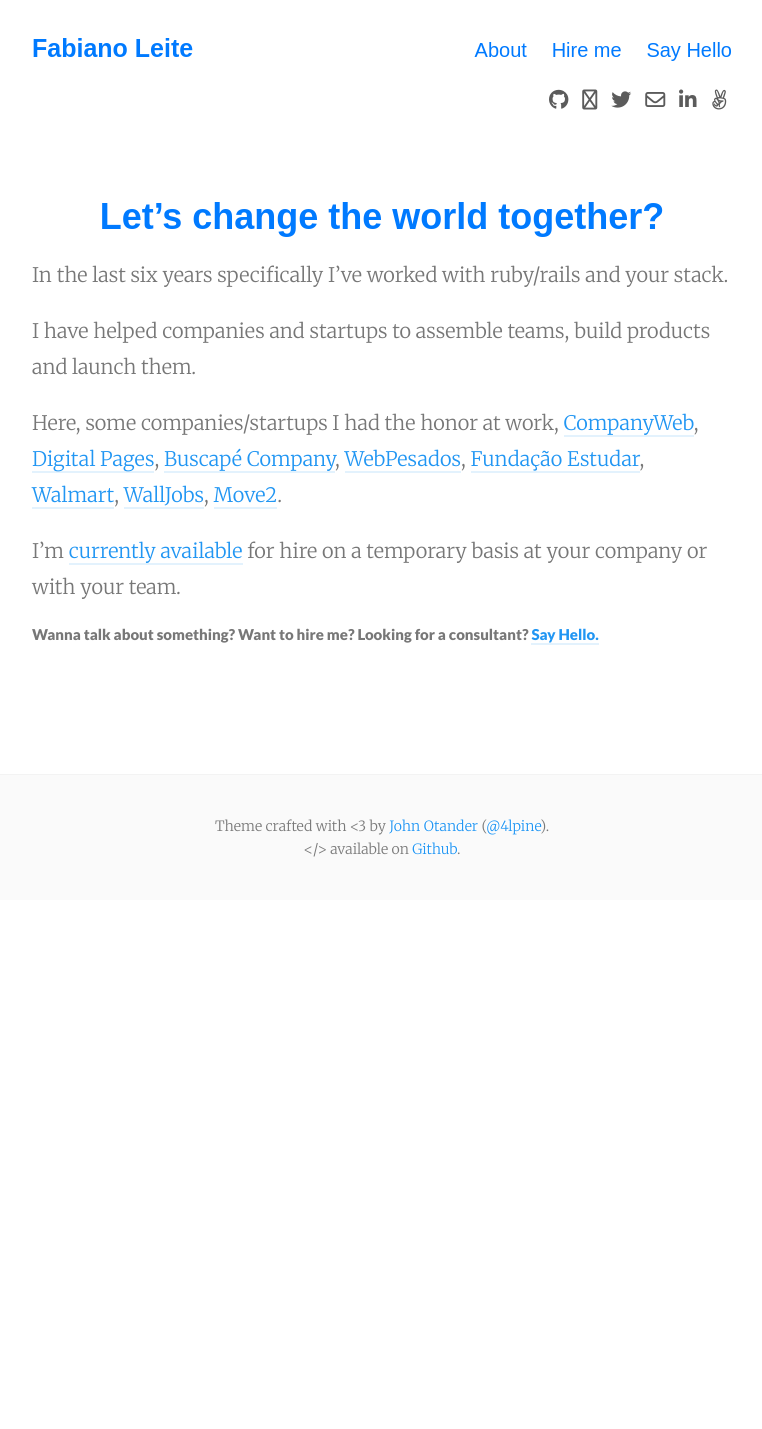
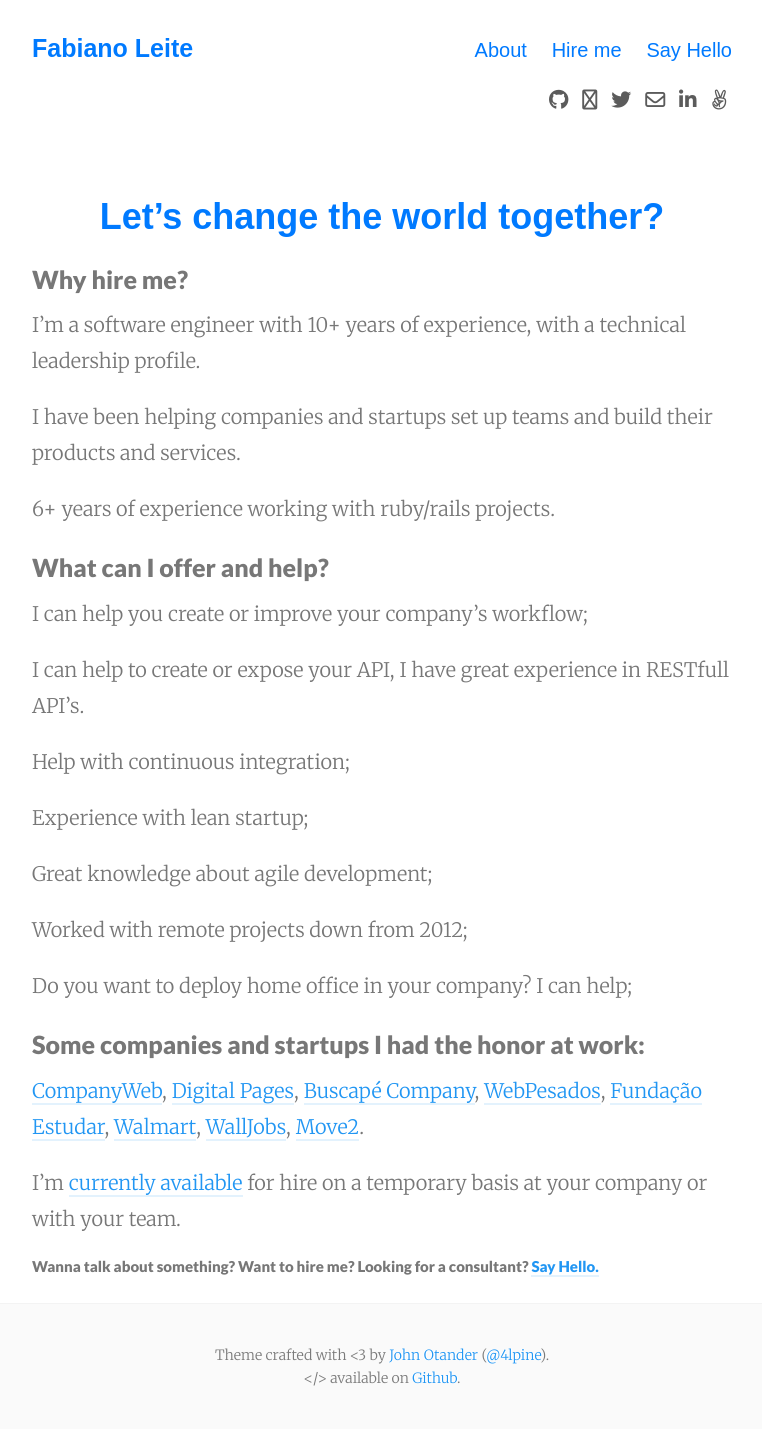
Before and after one commit to fabianoleittes/fabianoleittes.github.io, a Jekyll site: the page built from hire.md, in a window 1280 px wide. Shown: the whole page, without its empty margins (258-1020 px from the left). Built offline with Jekyll 4.4.1, drawn with Linux system fonts in a browser that asks for light colours; nearby versions of some CDN libraries; comment, search, counter and statistics services are not loaded; before the commit the page ends 900 px from its top, so only the background shows below that.

Commit message:
updating hire me.

```diff
--- a/_includes/post_footer.html
+++ b/_includes/post_footer.html
@@ -1,5 +1,5 @@
 <div class="py2 post-footer">
-  <img src="{{ site.baseurl }}/images/avatar.jpg" alt="Fabiano Leite" class="avatar" />
+  <img src="{{ site.baseurl }}/images/me.jpg" alt="Fabiano Leite" class="avatar" />
   <p>
     Hi, I’m Fabiano. A software engineer passionate about technology, BJJ blue belt, MMA addicted, nerd who loves his family, born in São Paulo - Brazil. :)
   </p>
--- a/hire.md
+++ b/hire.md
@@ -6,11 +6,35 @@ tags: about
 ---
 ## Let's change the world together?
 
-In the last six years specifically I've worked with ruby/rails and your stack.
+### Why hire me?
 
-I have helped companies and startups to assemble teams, build products and launch them.
+I'm a software engineer with 10+ years of experience, with a technical leadership profile.
 
-Here, some companies/startups I had the honor at work, [CompanyWeb](http://www.companyweb.com.br),
+I have been helping companies and startups set up teams and build their products and services.
+
+6+ years of experience working with ruby/rails projects.
+
+
+### What can I offer and help?
+
+I can help you create or improve your company's workflow;
+
+I can help to create or expose your API, I have great experience in RESTfull API's.
+
+Help with continuous integration;
+
+Experience with lean startup;
+
+Great knowledge about agile development;
+
+Worked with remote projects down from 2012;
+
+Do you want to deploy home office in your company? I can help;
+
+
+### Some companies and startups I had the honor at work:
+
+[CompanyWeb](http://www.companyweb.com.br),
 [Digital Pages](http://digitalpages.com.br), [Buscapé Company](http://www.buscapecompany.com), [WebPesados](http://webpesados.com.br), [Fundação Estudar](https://www.estudar.org.br),
 [Walmart](https://www.walmart.com.br),
 [WallJobs](http://www.walljobs.com.br/), [Move2](http://move2.com.br).
```
